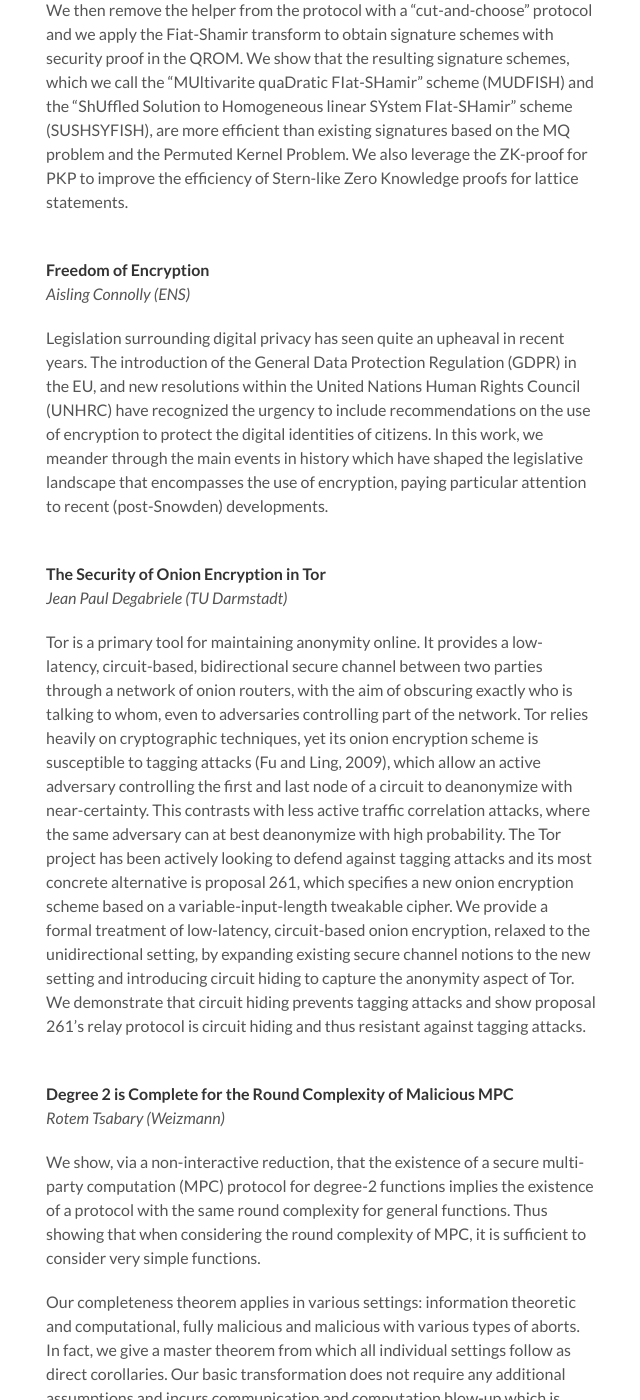
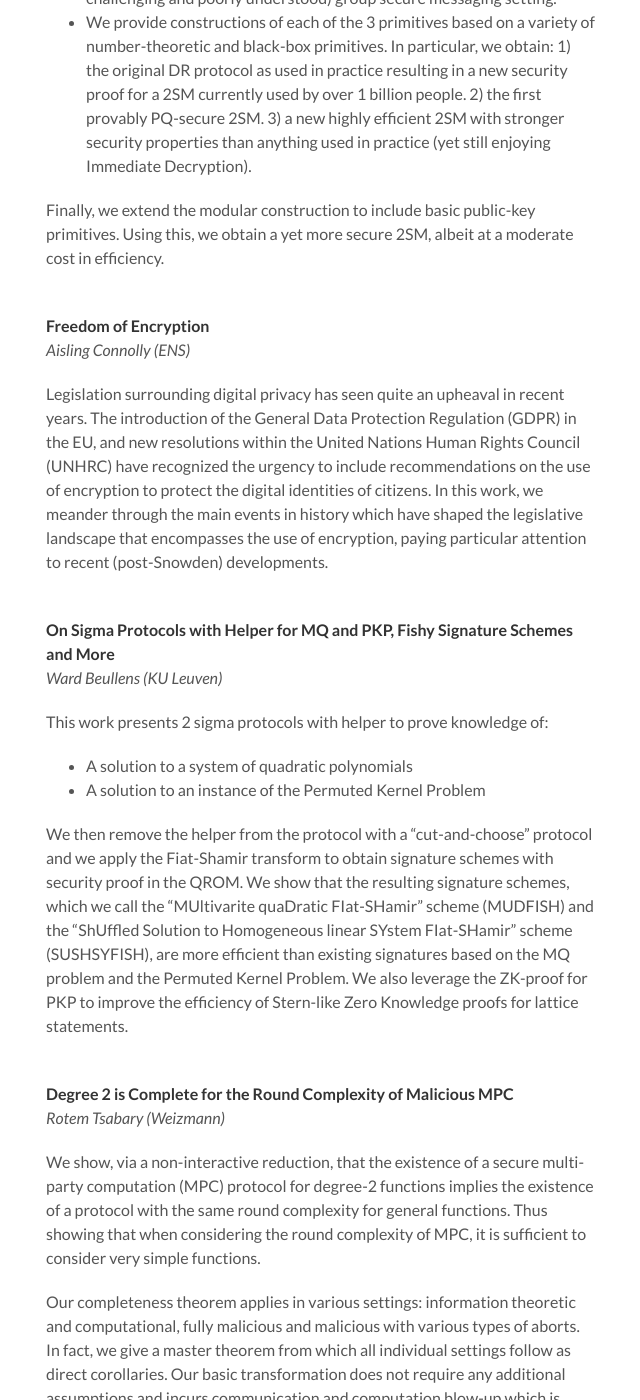
Before and after one commit to pariscryptoday/pariscryptoday.github.io, a Jekyll site: the page built from _posts/2019-05-14-tenth.md, in a window 1280 px wide and 1400 px high, scrolled down 2714 px. Shown: the whole window, without its empty margins (164-804 px from the left). Built offline with Jekyll 4.4.1, drawn with Linux system fonts in a browser that asks for light colours; some of the changed lines change nothing that is shown; some of the changed text lies outside the part shown.

Commit message:
Update 2019-05-14-tenth.md
chronological order of abstracts

```diff
--- a/_posts/2019-05-14-tenth.md
+++ b/_posts/2019-05-14-tenth.md
@@ -32,15 +32,6 @@
 * [Rotem Tsabary](#RT) (Weizmann)
 * [Hoeteck Wee](#HW) (CNRS/ENS/PSL)
 
-### Program
-
-| &nbsp;9:50&nbsp;-&nbsp;10:00&nbsp;&nbsp; | Welcome
-| 10:00 - 11:00 | [Anne Canteaut](#AC) Algebraic Distinguishers against Symmetric Primitives
-| 11:00 - 12:00 | [Leonid Reyzin](#LR) On Memory Hardness of SCrypt
-| 12:00 - 14:00 | Lunch
-| 14:00 - 15:30 | [Victor Shoup](#VS) Hash Proof Systems, Old and New
-| 15:30 - 16:00 | Coffee Break
-| 16:00 - 17:00 | [Rafael Pass](#RP) Analysis of the Blockchain Protocol in Asynchronous Networks
 -->
 
 **Organizers.** Michel Abdalla, Georg Fuchsbauer and Hoeteck Wee ([ENS](https://crypto.di.ens.fr/web2py))
@@ -51,6 +42,12 @@
 ----------------
 
 ### Abstracts
+
+**<a name="JP"></a>The Security of Onion Encryption in Tor**<br>
+*Jean Paul Degabriele (TU Darmstadt)*
+
+Tor is a primary tool for maintaining anonymity online. It provides a low-latency, circuit-based, bidirectional secure channel between two parties through a network of onion routers, with the aim of obscuring exactly who is talking to whom, even to adversaries controlling part of the network. Tor relies heavily on cryptographic techniques, yet its onion encryption scheme is susceptible to tagging attacks (Fu and Ling, 2009), which allow an active adversary controlling the first and last node of a circuit to deanonymize with near-certainty. This contrasts with less active traffic correlation attacks, where the same adversary can at best deanonymize with high probability. The Tor project has been actively looking to defend against tagging attacks and its most concrete alternative is proposal 261, which specifies a new onion encryption scheme based on a variable-input-length tweakable cipher. We provide a formal treatment of low-latency, circuit-based onion encryption, relaxed to the unidirectional setting, by expanding existing secure channel notions to the new setting and introducing circuit hiding to capture the anonymity aspect of Tor. We demonstrate that circuit hiding prevents tagging attacks and show proposal 261’s relay protocol is circuit hiding and thus resistant against tagging attacks.
+<br><br>
 
 **<a name="JA"></a>2-Party Secure Messaging for Unreliable Channels**<br>
 *Joël Alwen (Wickr)*
@@ -114,6 +111,12 @@
 moderate cost in efficiency.
 <br><br>
 
+**<a name="AC"></a>Freedom of Encryption**<br>
+*Aisling Connolly (ENS)*
+
+Legislation surrounding digital privacy has seen quite an upheaval in recent years. The introduction of the General Data Protection Regulation (GDPR) in the EU, and new resolutions within the United Nations Human Rights Council (UNHRC) have recognized the urgency to include recommendations on the use of encryption to protect the digital identities of citizens. In this work, we meander through the main events in history which have shaped the legislative landscape that encompasses the use of encryption, paying particular attention to recent (post-Snowden) developments.
+<br><br>
+
 **<a name="WB"></a>On Sigma Protocols with Helper for MQ and PKP, Fishy Signature Schemes and More**<br>
 *Ward Beullens (KU Leuven)*
 
@@ -123,18 +126,6 @@
 * A solution to an instance of the Permuted Kernel Problem
 
 We then remove the helper from the protocol with a &ldquo;cut-and-choose&rdquo; protocol and we apply the Fiat-Shamir transform to obtain signature schemes with security proof in the QROM. We show that the resulting signature schemes, which we call the &ldquo;MUltivarite quaDratic FIat-SHamir&rdquo; scheme (MUDFISH) and the &ldquo;ShUffled Solution to Homogeneous linear SYstem FIat-SHamir&rdquo; scheme (SUSHSYFISH), are more efficient than existing signatures based on the MQ problem and the Permuted Kernel Problem. We also leverage the ZK-proof for PKP to improve the efficiency of Stern-like Zero Knowledge proofs for lattice statements.
-<br><br>
-
-**<a name="AC"></a>Freedom of Encryption**<br>
-*Aisling Connolly (ENS)*
-
-Legislation surrounding digital privacy has seen quite an upheaval in recent years. The introduction of the General Data Protection Regulation (GDPR) in the EU, and new resolutions within the United Nations Human Rights Council (UNHRC) have recognized the urgency to include recommendations on the use of encryption to protect the digital identities of citizens. In this work, we meander through the main events in history which have shaped the legislative landscape that encompasses the use of encryption, paying particular attention to recent (post-Snowden) developments.
-<br><br>
-
-**<a name="JP"></a>The Security of Onion Encryption in Tor**<br>
-*Jean Paul Degabriele (TU Darmstadt)*
-
-Tor is a primary tool for maintaining anonymity online. It provides a low-latency, circuit-based, bidirectional secure channel between two parties through a network of onion routers, with the aim of obscuring exactly who is talking to whom, even to adversaries controlling part of the network. Tor relies heavily on cryptographic techniques, yet its onion encryption scheme is susceptible to tagging attacks (Fu and Ling, 2009), which allow an active adversary controlling the first and last node of a circuit to deanonymize with near-certainty. This contrasts with less active traffic correlation attacks, where the same adversary can at best deanonymize with high probability. The Tor project has been actively looking to defend against tagging attacks and its most concrete alternative is proposal 261, which specifies a new onion encryption scheme based on a variable-input-length tweakable cipher. We provide a formal treatment of low-latency, circuit-based onion encryption, relaxed to the unidirectional setting, by expanding existing secure channel notions to the new setting and introducing circuit hiding to capture the anonymity aspect of Tor. We demonstrate that circuit hiding prevents tagging attacks and show proposal 261’s relay protocol is circuit hiding and thus resistant against tagging attacks.
 <br><br>
 
 **<a name="RT"></a>Degree 2 is Complete for the Round Complexity of Malicious MPC**<br>
@@ -151,7 +142,6 @@
 * Assuming one-way functions, 2-round computationally-secure protocol that achieves security with (standard) abort against an active adversary that corrupts less than half of the parties.
 <br><br>
 
-
 **<a name="HW"></a>Encrypted Computation from Lattices**<br>
 *Hoeteck Wee (CNRS/ENS/PSL)*
 
```
